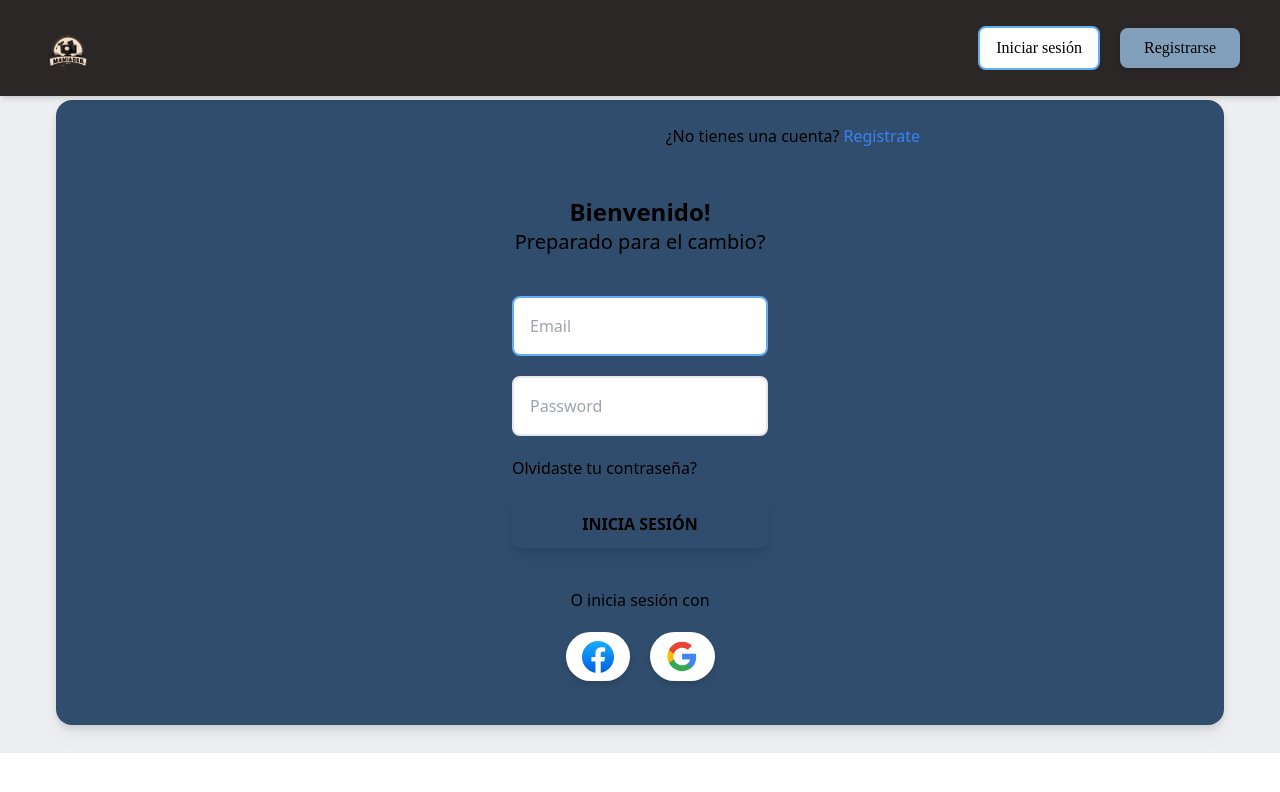
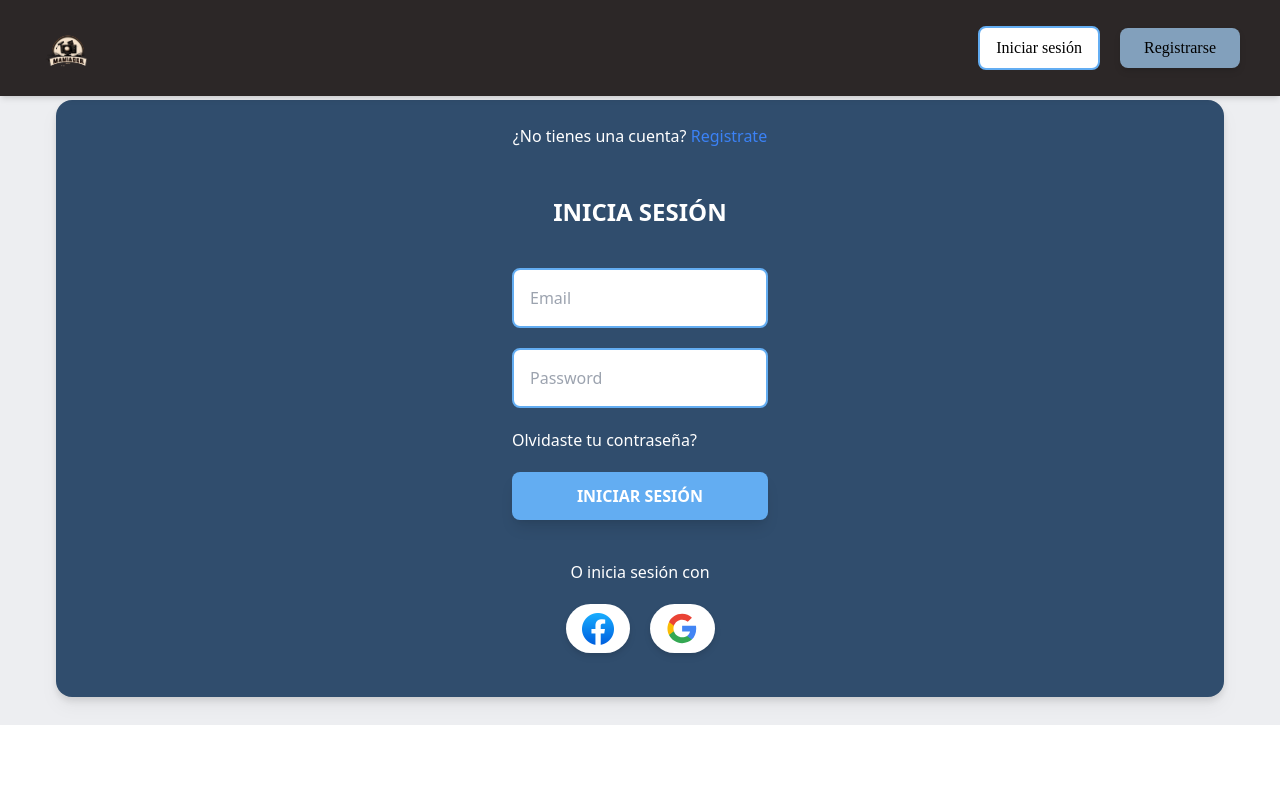
Before and after one commit to Sergionx/Movies, a React (Vite) app: page /users/login in a window 1280 px wide. Shown: the top 792 px of the page. Built offline with nearby package versions, Linux system fonts and the light colour scheme; no server answers.

Commit message:
Login y Register Validados

```diff
--- a/package.json
+++ b/package.json
@@ -16,6 +16,7 @@
     "react": "^18.2.0",
     "react-dom": "^18.2.0",
     "react-router-dom": "^6.9.0",
+    "react-toastify": "^9.1.1",
     "sort-by": "^0.0.2"
   },
   "devDependencies": {
--- a/src/App.tsx
+++ b/src/App.tsx
@@ -1,4 +1,5 @@
 import { BrowserRouter, Navigate, Route, Routes } from "react-router-dom";
+import { ToastContainer } from "react-toastify";
 import AuthProvider from "./contexts/AuthProvider";
 import ProtectedLayout from "./layouts/ProtectedLayout";
 import UserLayout from "./layouts/UserLayout";
@@ -8,6 +9,7 @@ import Home from "./pages/movies/Home";
 import Searcher from "./pages/Searcher";
 import Login from "./pages/users/Login";
 import Register from "./pages/users/Register";
+import "react-toastify/dist/ReactToastify.css";
 
 function App() {
     return (
@@ -34,6 +36,7 @@ function App() {
                     <Route path="*" element={<Error404 />} />
                 </Routes>
             </BrowserRouter>
+            <ToastContainer />
         </AuthProvider>
     );
 }
--- a/src/pages/users/Login.tsx
+++ b/src/pages/users/Login.tsx
@@ -6,6 +6,7 @@ import googleIcon from "../../assets/icons/google.svg";
 import facebookIcon from "../../assets/icons/facebook.svg";
 import { useAuth } from "../../hooks/useAuth";
 //import { Context } from "../store/appContext";
+import { ToastContainer, toast } from "react-toastify";
 //import Swal from "sweetalert2";
 
 export const LogIn = (props: any) => {
@@ -13,13 +14,6 @@ export const LogIn = (props: any) => {
     const [password, setPassword] = useState("");
     const { login } = useAuth();
     const navigate = useNavigate();
-    const notUser = () => {
-        //Swal.fire({
-        //icon: "error",
-        //title: "Ha ocurrido un error",
-        //text: "El usuario no está registrado, por favor registrese antes de iniciar sesión",
-        //});
-    };
 
     async function handleSubmit(e: FormEvent<HTMLFormElement>) {
         e.preventDefault();
@@ -34,10 +28,10 @@ export const LogIn = (props: any) => {
                     navigate("/psico");
                 }, 2000);
             } else {
-                console.log("no user");
+                toast.error("No se pudo inciar sesión");
             }
         } catch (error) {
-            console.log(error);
+            toast.error("Error");
         }
     }
 
@@ -46,10 +40,10 @@ export const LogIn = (props: any) => {
             <div className="bg-gray-300/40 px-14 py-7">
                 <div
                     className="backdrop-blur-lg bg-secondary drop-shadow-lg
-                      flex flex-row p-6 rounded-2xl justify-center"
+                    flex flex-row p-6 rounded-2xl justify-center"
                 >
                     <main className="flex flex-col  justify-center lg:w-[50%]">
-                        <p className="text-end mb-12  ">
+                        <p className="text-center mb-12 text-white ">
                             ¿No tienes una cuenta?{" "}
                             <Link
                                 to="/users/register"
@@ -58,12 +52,10 @@ export const LogIn = (props: any) => {
                                 Registrate
                             </Link>
                         </p>
-                        <h1 className="text-2xl font-bold text-center">
-                            Bienvenido!
+                        <h1 className="text-2xl font-bold text-center text-white">
+                            INICIA SESIÓN
                         </h1>
-                        <h2 className="text-center text-xl font-medium">
-                            Preparado para el cambio?
-                        </h2>
+
                         <form
                             className="my-10 flex flex-col justify-center gap-5 w-64 self-center"
                             onSubmit={handleSubmit}
@@ -75,25 +67,29 @@ export const LogIn = (props: any) => {
                                 onChange={(e) => setEmail(e.target.value)}
                             ></input>
                             <input
-                                className="rounded-lg p-4 border-2 border-primary-strong"
+                                className="rounded-lg p-4 border-2 border-primary"
                                 placeholder="Password"
                                 value={password}
                                 onChange={(e) => setPassword(e.target.value)}
                             ></input>
-                            <p>Olvidaste tu contraseña?</p>
+                            <p className="text-white">
+                                Olvidaste tu contraseña?
+                            </p>
 
                             <button
                                 type="submit"
-                                className="w-full py-3 text-black font-bold rounded-lg shadow-lg
-                bg-primary-light hover:bg-primary-normal hover:scale-95 active:scale-90
-                  hover:ring-4 ring-primary-strong ring-offset-2 ring-offset-gray-100"
+                                className="w-full py-3  font-bold rounded-lg shadow-lg
+                bg-primary hover:bg-terciary2 hover:scale-95 active:scale-90
+                hover:ring-4 ring-primary-strong ring-offset-2 ring-offset-gray-100 text-white"
                             >
-                                INICIA SESIÓN
+                                INICIAR SESIÓN
                             </button>
                         </form>
 
                         <footer className="mb-5">
-                            <p className="text-center">O inicia sesión con</p>
+                            <p className="text-center text-white">
+                                O inicia sesión con
+                            </p>
                             <div className="flex justify-center gap-5 mt-5">
                                 <button
                                     className="bg-white hover:bg-gray-100 active:ring-1 ring-black font-bold py-2 px-4 rounded-full
--- a/src/pages/users/Register.tsx
+++ b/src/pages/users/Register.tsx
@@ -2,6 +2,8 @@ import React, { useState, useContext } from "react";
 import { Navigate, useNavigate, Link } from "react-router-dom";
 import register from "../../assets/images/Register.jpg";
 import { createUser } from "../../firebase/api";
+
+import { ToastContainer, toast } from "react-toastify";
 
 import googleIcon from "../../assets/icons/google.svg";
 import facebookIcon from "../../assets/icons/facebook.svg";
@@ -15,6 +17,21 @@ export const Register = (prop: any) => {
 
     async function handleSubmit(e: React.FormEvent<HTMLFormElement>) {
         e.preventDefault();
+        if (password.length <= 7) {
+            toast.error("La contraseña debe tener al menos 8 caracteres");
+            return;
+        }
+        if (
+            email === "" ||
+            password === "" ||
+            nombre === "" ||
+            confirmarcontraseña === ""
+        ) {
+            toast.warning("No puedes dejar espacios en blanco", {
+                position: "top-right",
+            });
+            return;
+        }
         const user: Client | null = {
             email: email,
             name: nombre,
@@ -47,7 +64,7 @@ export const Register = (prop: any) => {
                             </Link>
                         </p>
                         <h1 className="text-2xl font-bold text-center">
-                            Bienvenido!
+                            Películas y series ilimitadas y mucho más
                         </h1>
                         <h2 className="text-center text-xl font-medium">
                             Registrate ingresando los siguientes datos
```
Also changed, not shown: 1 other file (tests, documents, lock files or other folders). Lines whose indentation alone changed are shown as unchanged.
